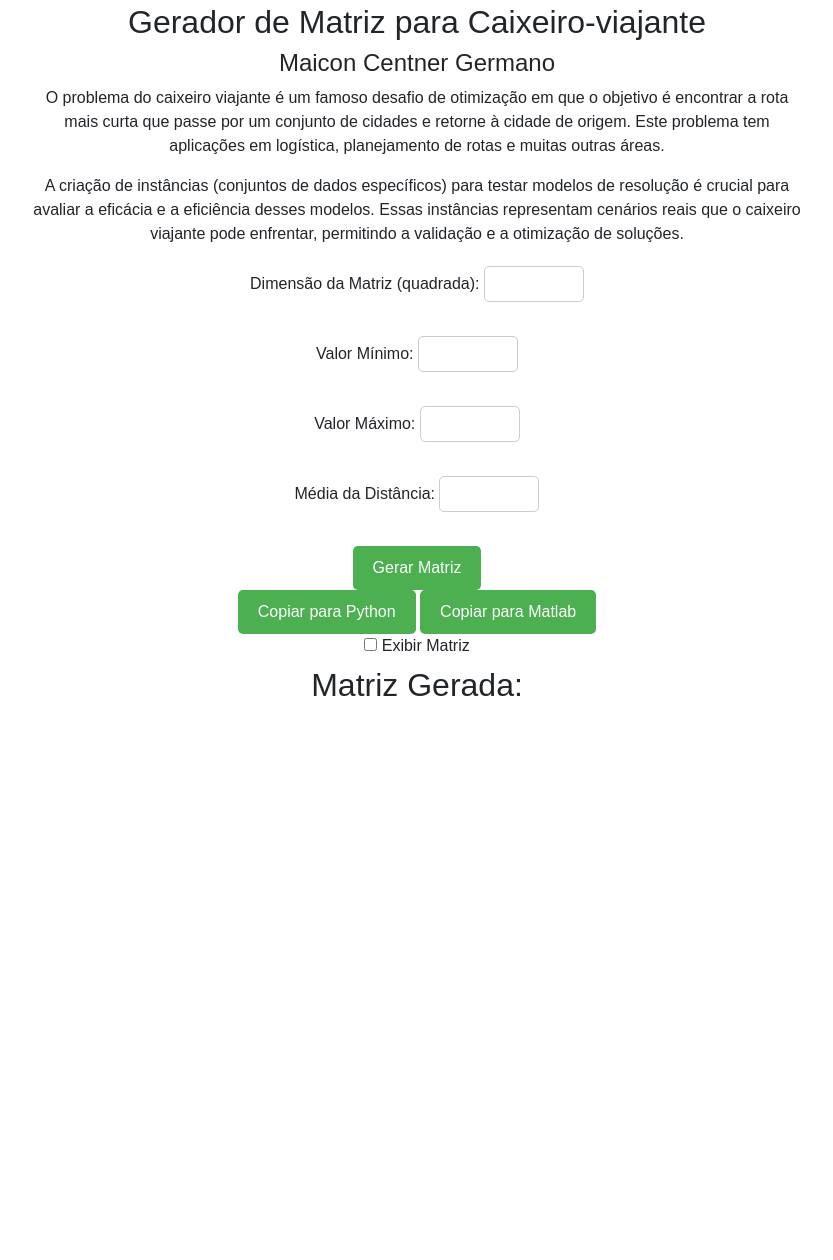
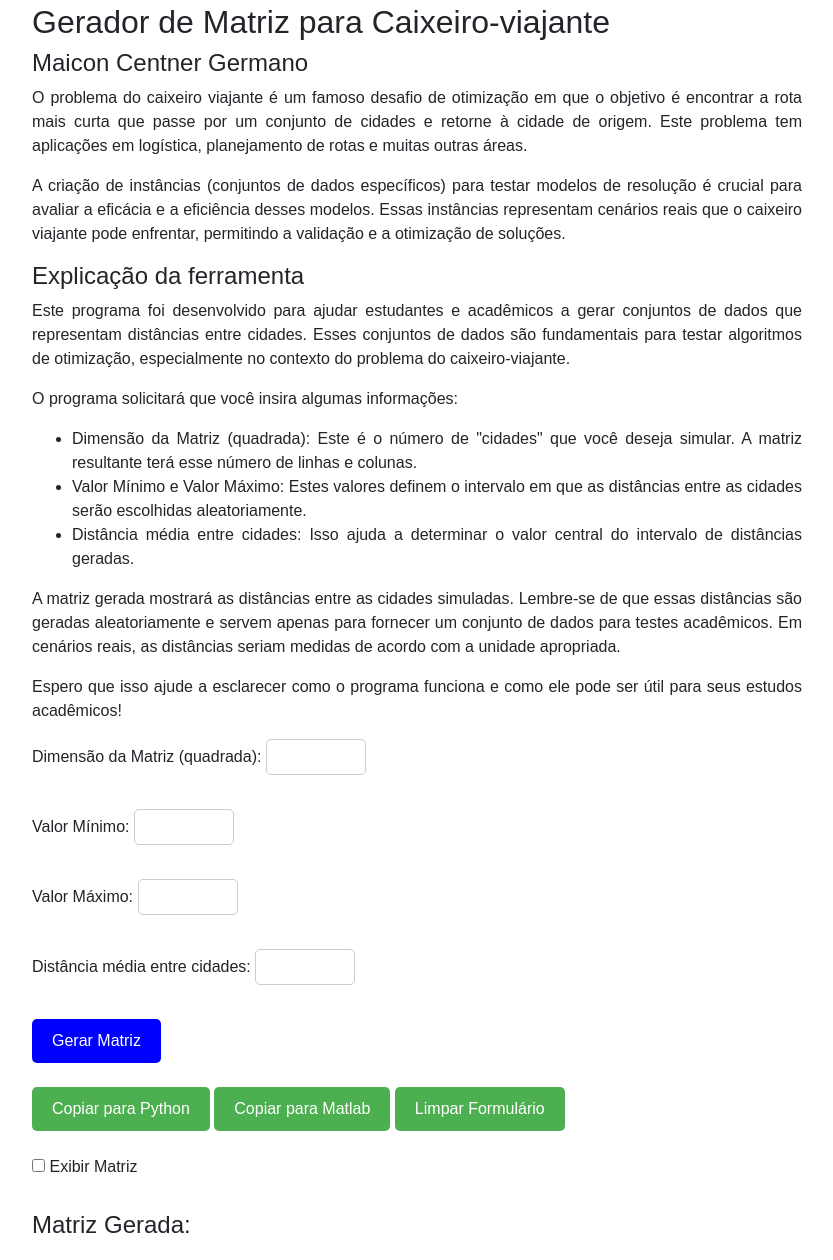
Before and after one commit to maiconcentner/gerar_matriz.github.io, a plain HTML site: page index.html in a window 1280 px wide. Shown: the part 17-1277 px from the top of the page, without its empty margins (223-1056 px from the left). Before the commit the page ends 800 px from the top, so only its background shows below. Drawn offline with nearby package versions, Linux system fonts and the light colour scheme.

Commit message:
codigo com melhorias

```diff
--- a/index.html
+++ b/index.html
@@ -7,11 +7,20 @@
     <link href="https://stackpath.bootstrapcdn.com/bootstrap/4.3.1/css/bootstrap.min.css" rel="stylesheet">
     <script src="script.js"></script>
     <style>
+	 #explicacao {
+            text-align: justify;
+        }
+
         body {
             font-family: Arial, sans-serif;
             text-align: center;
             margin: 20px;
         }
+
+	.btn-custom {
+   	 background-color: #0000FF; /* Esta é a cor verde personalizada */
+   	 border-color: #0000FF; /* Cor da borda igual à cor de fundo para um visual mais uniforme */
+	}
 
         .container {
             max-width: 800px;
@@ -63,7 +72,7 @@
         }
 
         .header {
-            text-align: center;
+            text-align: justify;
             margin-bottom: 20px;
         }
 
@@ -84,7 +93,20 @@
             <p>O problema do caixeiro viajante é um famoso desafio de otimização em que o objetivo é encontrar a rota mais 		curta que passe por um conjunto de cidades e retorne à cidade de origem. Este problema tem aplicações em 		logística, planejamento de rotas e muitas outras áreas.</p>
 
         <p>A criação de instâncias (conjuntos de dados específicos) para testar modelos de resolução é crucial para avaliar 	a eficácia e a eficiência desses modelos. Essas instâncias representam cenários reais que o caixeiro viajante pode 	enfrentar, permitindo a validação e a otimização de soluções.</p>
+
+	<div id="explicacao">
+            <h2>Explicação da ferramenta</h2>
+            <p>Este programa foi desenvolvido para ajudar estudantes e acadêmicos a gerar conjuntos de dados que 		representam distâncias entre cidades. Esses conjuntos de dados são fundamentais para testar algoritmos de 		otimização, especialmente no contexto do problema do caixeiro-viajante.</p>
+            <p>O programa solicitará que você insira algumas informações:</p>
+            <ul>
+                <li>Dimensão da Matriz (quadrada): Este é o número de "cidades" que você deseja simular. A matriz resultante 		terá esse número de linhas e colunas.</li>
+                <li>Valor Mínimo e Valor Máximo: Estes valores definem o intervalo em que as distâncias entre as cidades 		serão escolhidas aleatoriamente.</li>
+                <li>Distância média entre cidades: Isso ajuda a determinar o valor central do intervalo de distâncias 			geradas.</li>
+            </ul>
+            <p>A matriz gerada mostrará as distâncias entre as cidades simuladas. Lembre-se de que essas distâncias são 		geradas aleatoriamente e servem apenas para fornecer um conjunto de dados para testes acadêmicos. Em 			cenários reais, as distâncias seriam medidas de acordo com a unidade apropriada.</p>
+            <p>Espero que isso ajude a esclarecer como o programa funciona e como ele pode ser útil para seus estudos 			acadêmicos!</p>
         </div>
+
 
         <form onsubmit="gerarMatriz(); return false;">
         <label for="dimensao">Dimensão da Matriz (quadrada):</label>
@@ -96,21 +118,27 @@
         <label for="valor_max">Valor Máximo:</label>
         <input type="number" id="valor_max" step="0.01" required><br><br>
 
-        <label for="media_distancia">Média da Distância:</label>
+        <label for="media_distancia">Distância média entre cidades:</label>
         <input type="number" id="media_distancia" step="0.01" required><br><br>
 
-        <input type="submit" value="Gerar Matriz">
+        <input type="submit" style="background-color: #0000FF; border-color: #0000FF;" value="Gerar Matriz">
+
+
     </form>
-
+        <br>
         <input type="button" id="copiarPython" value="Copiar para Python" onclick="copiarParaPython(event)">
 
         <input type="button" id="copiarMatlab" value="Copiar para Matlab" onclick="copiarParaMatlab(event)">
 
+	<input type="button" value="Limpar Formulário" onclick="limparFormulario()">
+
         <div class="checkbox-container">
+	    <br>
             <input type="checkbox" id="exibirMatriz" onchange="toggleExibirMatriz()">
+
             <label for="exibirMatriz">Exibir Matriz</label>
         </div>
-
+        <br>
         <h2>Matriz Gerada:</h2>
         <div id="matriz" style="display: none;"></div>
         <div id="mensagem"></div>
--- a/script.js
+++ b/script.js
@@ -157,3 +157,19 @@ function toggleExibirMatriz() {
         matrizElement.style.display = 'none';
     }
 }
+
+function limparFormulario() {
+    document.getElementById('dimensao').value = '';
+    document.getElementById('valor_min').value = '';
+    document.getElementById('valor_max').value = '';
+    document.getElementById('media_distancia').value = '';
+
+    // Desmarcar o checkbox "Exibir Matriz"
+    document.getElementById('exibirMatriz').checked = false;
+
+    // Se desejar, pode adicionar mais campos do formulário para limpar aqui.
+
+    // Além disso, se desejar, também pode adicionar código para esconder a matriz e a mensagem.
+    document.getElementById('matriz').style.display = 'none';
+    document.getElementById('mensagem').style.display = 'none';
+}
```
